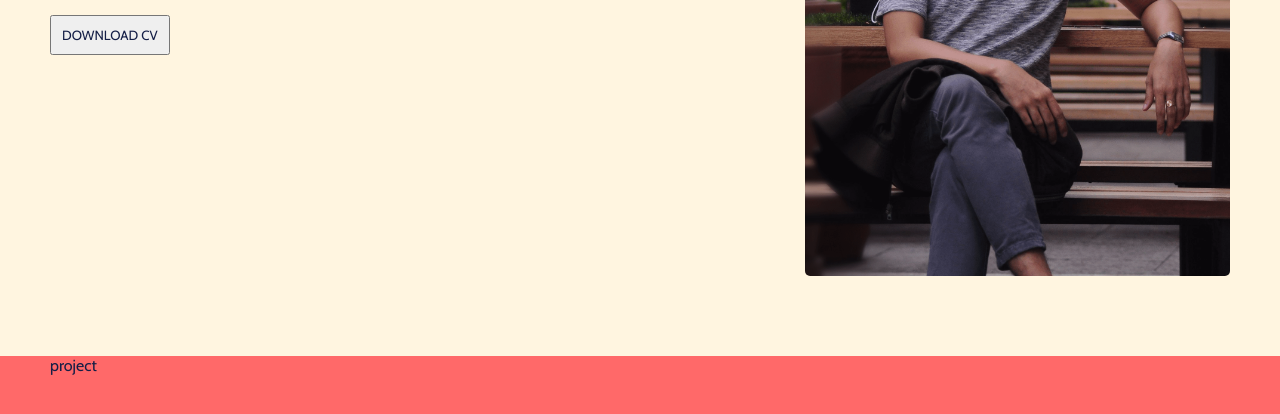
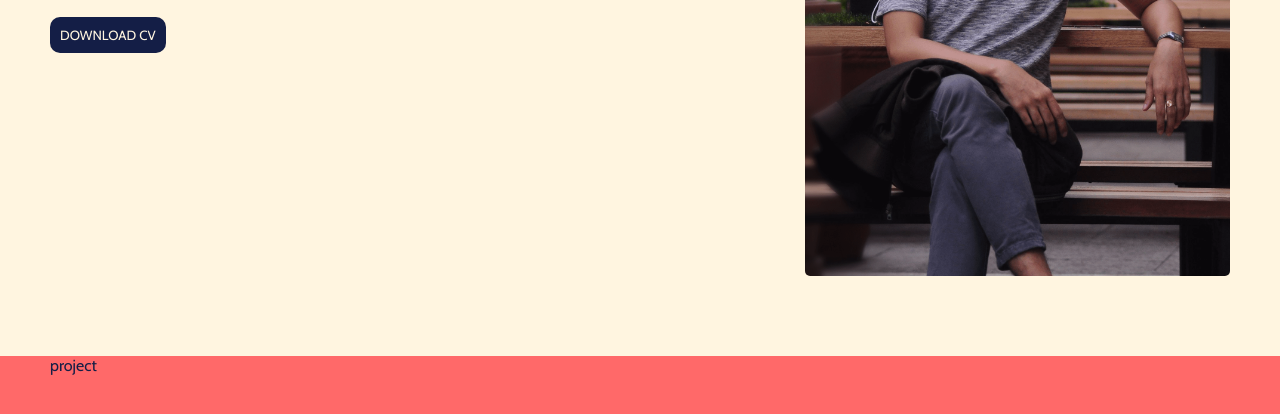
Before and after one commit to techsoe/web, a plain HTML site: page index.html in a window 1280 px wide. Shown: the part 524-938 px from the top of the page. Drawn offline with nearby package versions, Linux system fonts and the light colour scheme.

Commit message:
added styles in button

```diff
--- a/style.css
+++ b/style.css
@@ -123,4 +123,14 @@ section{
     box-sizing: border-box;
     text-transform: uppercase;
     cursor: pointer;
+    border-radius: 10px;
+    border: none;
+    background-color: #141E46;
+    color: #FFF5E0;
+    transition: ease-in 0.2s;
 }
+
+.about .text button:hover {
+    background-color: #FF6969;
+    color: #141E46;
+}
```
